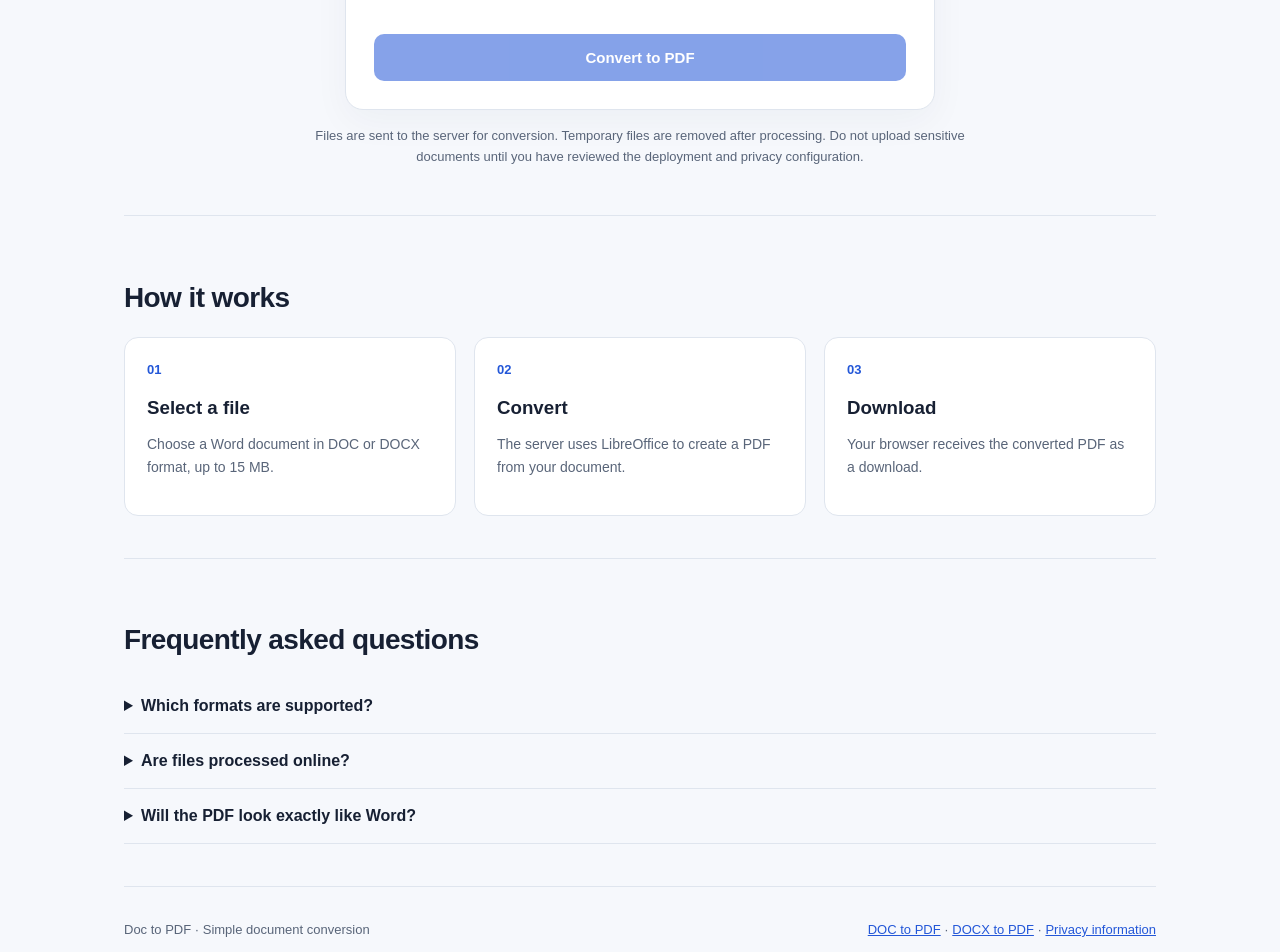
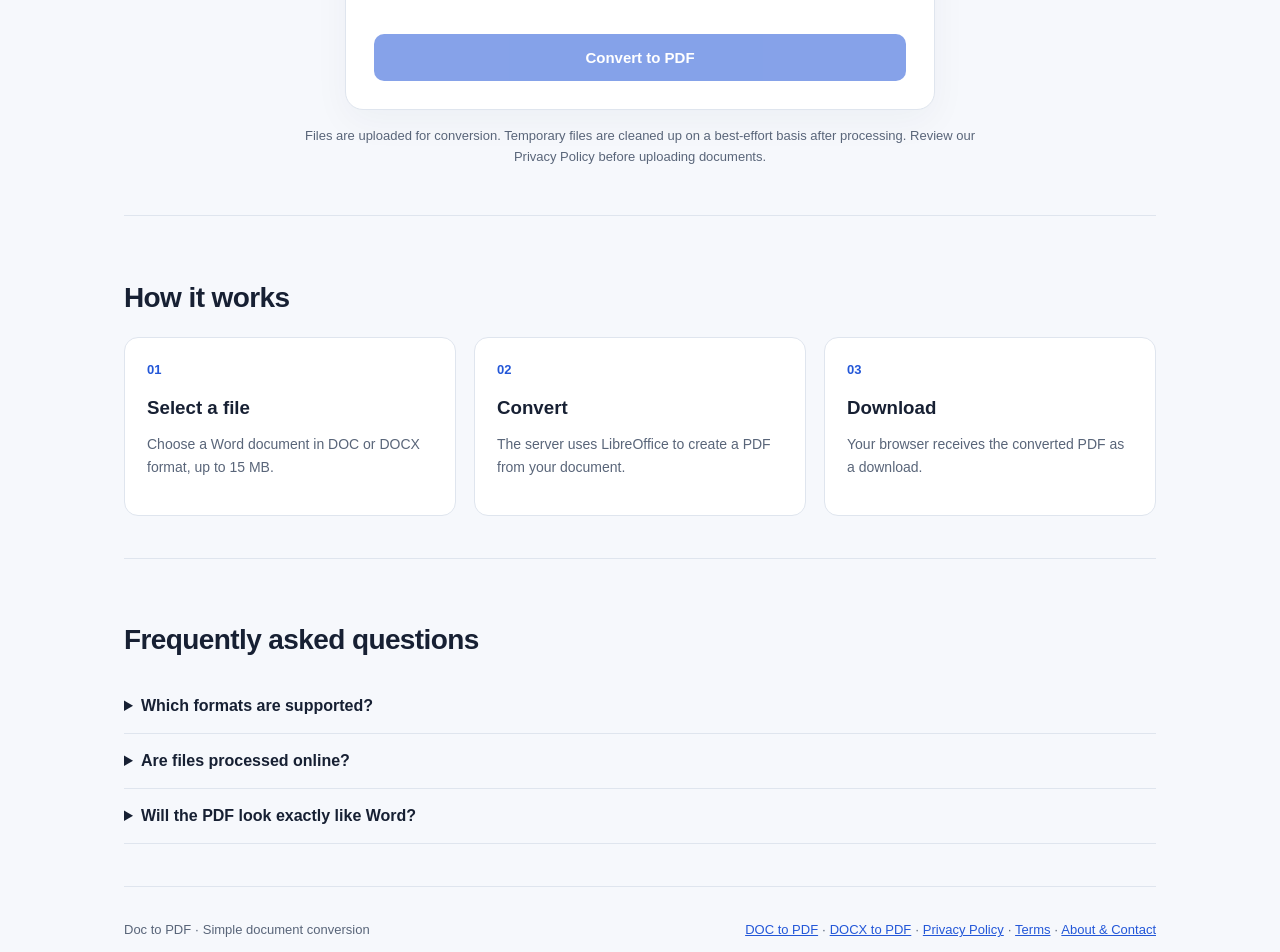
Before and after one commit to Monupatel62/doc-to-pdf, a Next.js app: page / in a window 1280 px wide. Shown: the part 520-1472 px from the top of the page. Built offline with nearby package versions, Linux system fonts and the light colour scheme; no server answers.

Commit message:
Link legal and about pages from the homepage

```diff
--- a/app/page.tsx
+++ b/app/page.tsx
@@ -70,13 +70,13 @@ export default function Home() {
         {error && <p className="message error" role="alert">{error}</p>}
         {success && <p className="message success" role="status">{success}</p>}
       </div>
-      <p className="privacyNote">Files are sent to the server for conversion. Temporary files are removed after processing. Do not upload sensitive documents until you have reviewed the deployment and privacy configuration.</p>
+      <p className="privacyNote">Files are uploaded for conversion. Temporary files are cleaned up on a best-effort basis after processing. Review our Privacy Policy before uploading documents.</p>
     </section>
     <section className="info" id="how-it-works">
       <h2>How it works</h2>
       <div className="steps"><article><span>01</span><h3>Select a file</h3><p>Choose a Word document in DOC or DOCX format, up to 15 MB.</p></article><article><span>02</span><h3>Convert</h3><p>The server uses LibreOffice to create a PDF from your document.</p></article><article><span>03</span><h3>Download</h3><p>Your browser receives the converted PDF as a download.</p></article></div>
     </section>
     <section className="faq"><h2>Frequently asked questions</h2><details><summary>Which formats are supported?</summary><p>The MVP accepts DOC and DOCX files up to 15 MB. Other formats are not supported.</p></details><details><summary>Are files processed online?</summary><p>Yes. The file is uploaded to the server for conversion. Run this app only on a trusted deployment with appropriate access controls and cleanup settings.</p></details><details><summary>Will the PDF look exactly like Word?</summary><p>Results can vary by fonts and document features. Review the output before using it for important documents.</p></details></section>
-    <footer><p>Doc to PDF · Simple document conversion</p><p><Link href="/doc-to-pdf">DOC to PDF</Link> · <Link href="/docx-to-pdf">DOCX to PDF</Link> · <Link href="/privacy">Privacy information</Link></p></footer>
+    <footer><p>Doc to PDF · Simple document conversion</p><p><Link href="/doc-to-pdf">DOC to PDF</Link> · <Link href="/docx-to-pdf">DOCX to PDF</Link> · <Link href="/privacy">Privacy Policy</Link> · <Link href="/terms">Terms</Link> · <Link href="/about">About & Contact</Link></p></footer>
   </main>;
 }
```
